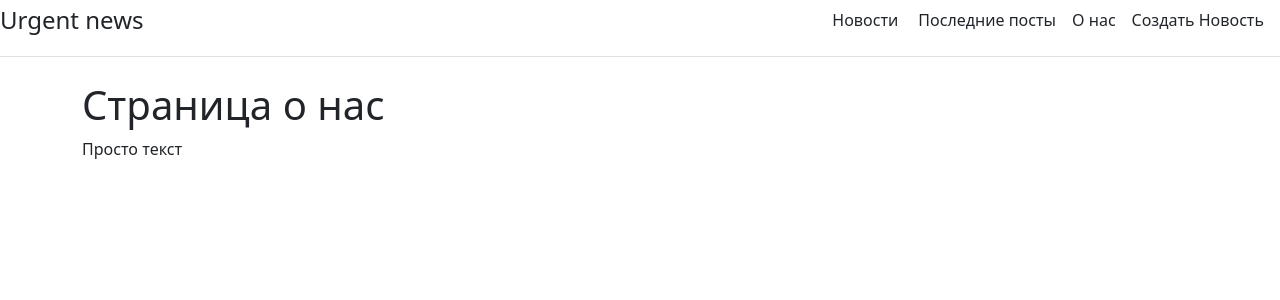
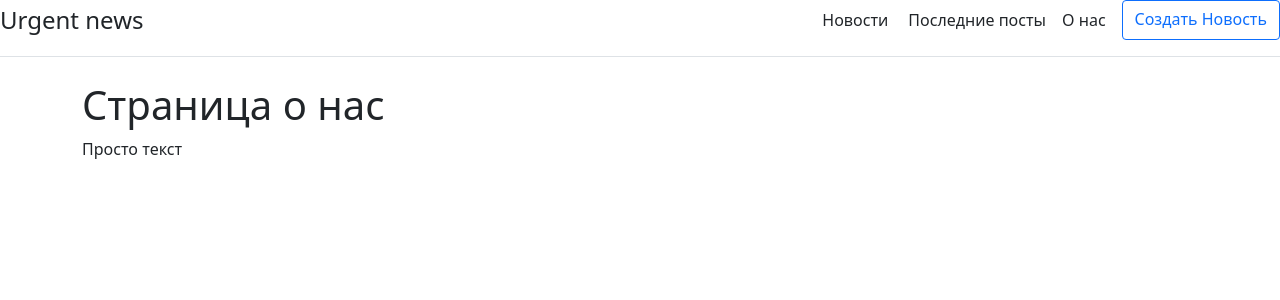
Before and after one commit to mirat28/News-Win, a Django app: page /about in a window 1280 px wide. Shown: the top 300 px of the page. Run offline with Django 4.2, Linux system fonts and the light colour scheme; parts of the project's set-up code (start-up, migrations or seed data) failed here and were passed over.

Commit message:
Created a project and the application did everything as it should

```diff
--- a/news/templates/news/base.html
+++ b/news/templates/news/base.html
@@ -16,7 +16,7 @@
       <nav class="d-inline-flex mt-2 mt-md-0 ms-md-auto">
         <a class="me-3 py-2 text-dark text-decoration-none" href="{% url 'home' %}"> Новости ⠀ Последние посты</a>
         <a class="me-3 py-2 text-dark text-decoration-none" href="{% url 'about' %}">О нас</a>
-          <a class="me-3 py-2 text-dark text-decoration-none" href="{% url 'create' %}">Создать Новость</a>
+    <a class="btn btn-outline-primary" href="{% url 'create' %}">Создать Новость</a>
           </nav>
     </div>
       <div class="container">
```
